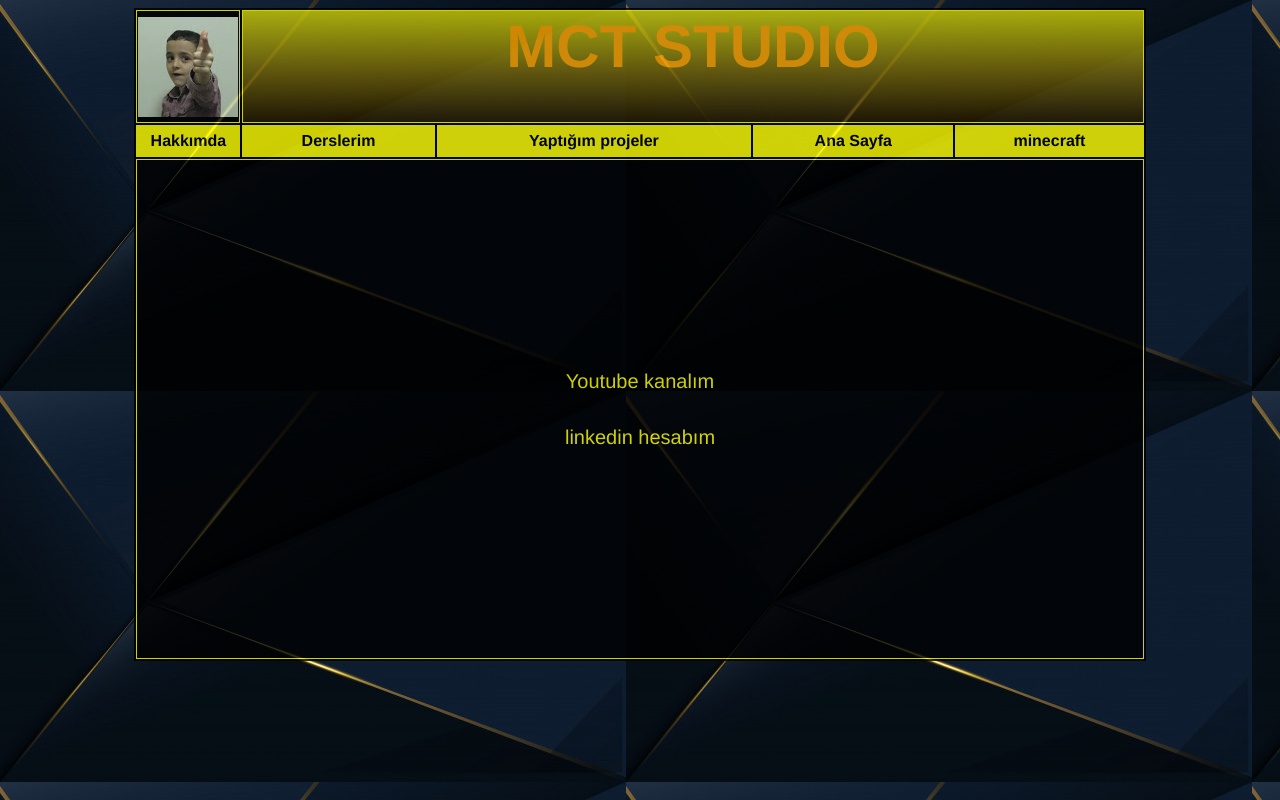
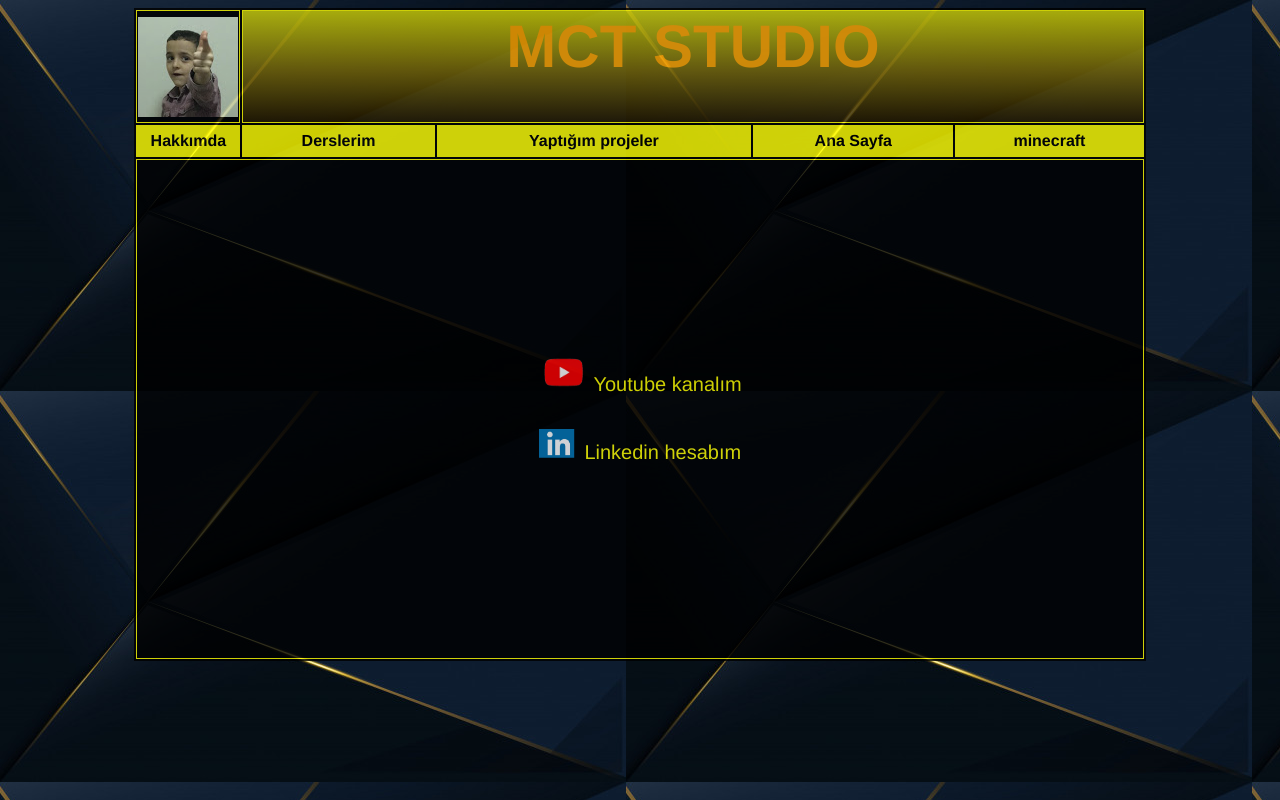
Before and after one commit to mct-studio/my-website, a website: page index.htm in a window 1280 px wide. Drawn offline with Linux system fonts and the light colour scheme.

Commit message:
youtube and linkedin

```diff
--- a/index.htm
+++ b/index.htm
@@ -55,9 +55,11 @@
 
         <tr>
             <td colspan="8" height="500" class="content" align="center">
-                <a class="menu" href="https://www.youtube.com/channel/UCrv4DTHW5xWjpedo0UyemrQ" target="aboutblank" >Youtube kanalım</a>
-<br>
-                <a class="menu" href="https://www.linkedin.com/in/mehmet-%C3%A7%C4%B1nar-tur%C5%9Fak-3b3a68180/" target="aboutblank" >linkedin hesabım</a>
+                <a class="menu" href="https://www.youtube.com/channel/UCrv4DTHW5xWjpedo0UyemrQ"
+                    target="aboutblank"><img src="img/youtube.png" width="50px"> Youtube kanalım</a>
+                <br>
+                <a class="menu" href="https://www.linkedin.com/in/mehmet-%C3%A7%C4%B1nar-tur%C5%9Fak-3b3a68180/"
+                    target="aboutblank"><img src="img/linkedin.png" width="40px"> Linkedin hesabım</a>
             </td>
         </tr>
     </table>
```
Also changed, not shown: img/linkedin.png (added), img/youtube.png (added).
